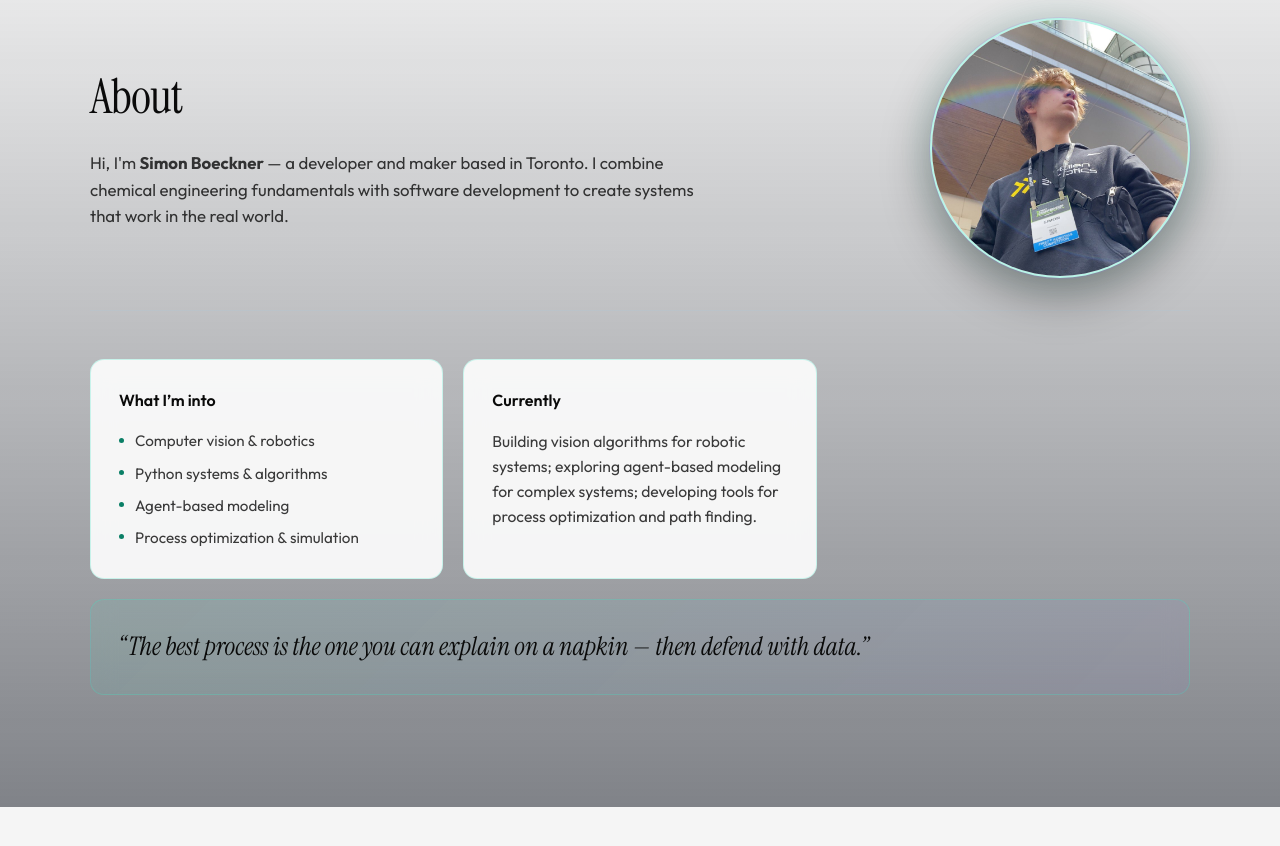
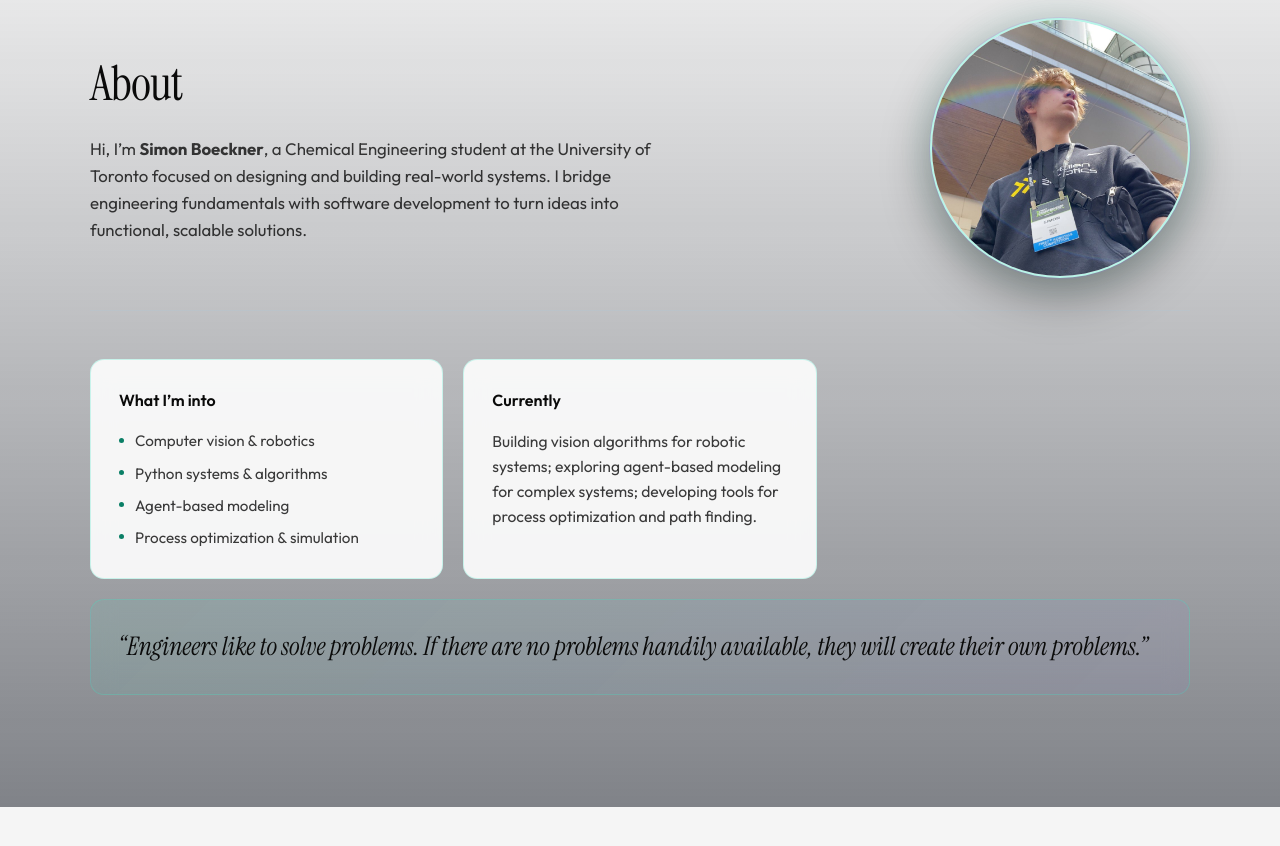
Before and after one commit to SimonPBoeckner/SimonPBoeckner.github.io, a plain HTML site: page index.html in a window 1280 px wide. Shown: the part 900-1746 px from the top of the page. Drawn offline with Linux system fonts and the light colour scheme.

Commit message:
Replace text

```diff
--- a/index.html
+++ b/index.html
@@ -122,9 +122,7 @@
             <header class="section-head about-head">
               <h2 id="about-title" class="section-title reveal" data-reveal>About</h2>
               <p class="section-sub reveal" data-reveal>
-                Hi, I'm <strong>Simon Boeckner</strong> — a developer and maker based in Toronto.
-                I combine chemical engineering fundamentals with software development to create
-                systems that work in the real world.
+                Hi, I’m <strong>Simon Boeckner</strong>, a Chemical Engineering student at the University of Toronto focused on designing and building real-world systems. I bridge engineering fundamentals with software development to turn ideas into functional, scalable solutions.
               </p>
             </header>
             <figure class="headshot headshot--about reveal" data-reveal>
@@ -161,8 +159,7 @@
             </div>
             <div class="about-card highlight reveal" data-reveal>
               <blockquote>
-                “The best process is the one you can explain on a napkin — then
-                defend with data.”
+                “Engineers like to solve problems. If there are no problems handily available, they will create their own problems.”
               </blockquote>
             </div>
           </div>
```
